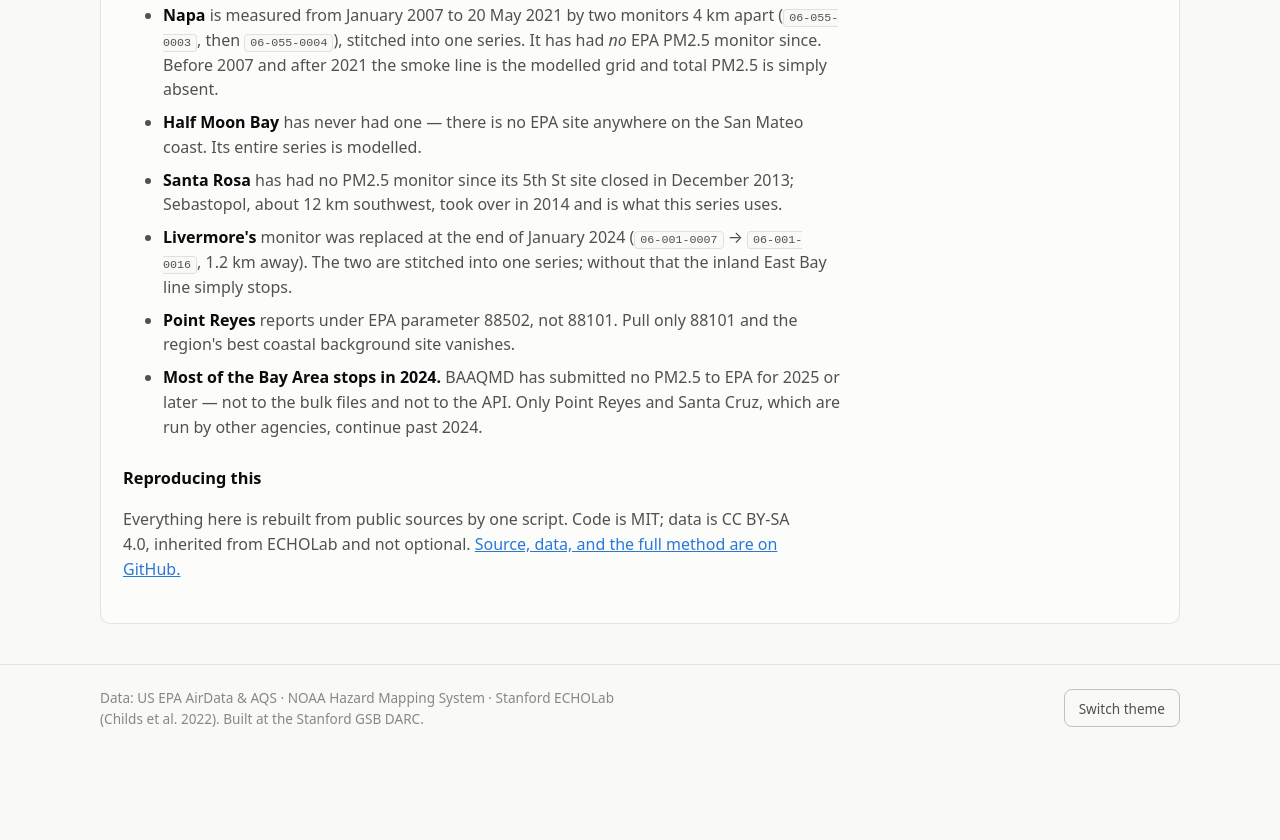
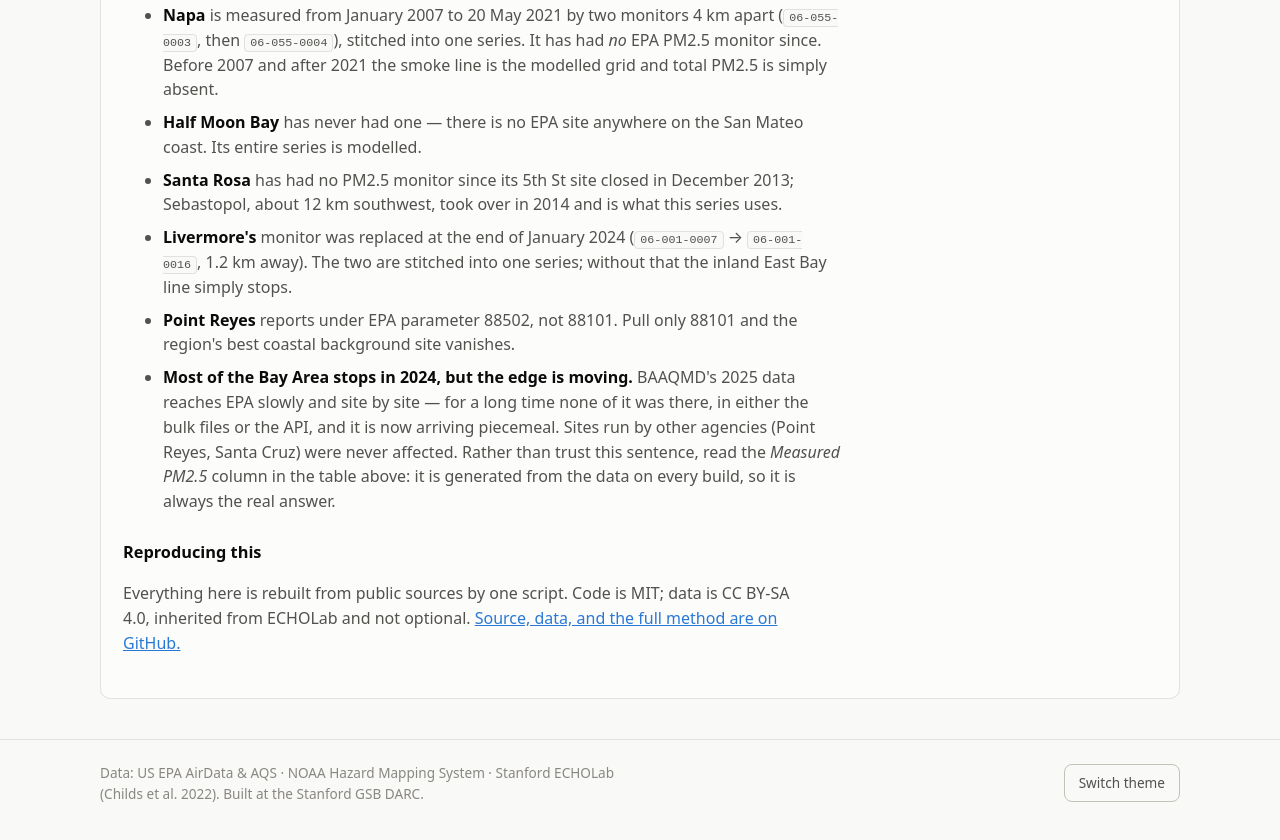
Before and after one commit to gsbdarc/bay-area-smoke, a plain HTML site: page site/index.html in a window 1280 px wide. Shown: the part 2075-2915 px from the top of the page. Before the commit the page ends 2852 px from the top, so only its background shows below. Drawn offline with Linux system fonts and the light colour scheme.

Commit message:
Stop asserting a fixed 2025 coverage gap; point at the generated table
Two refresh runs fifteen minutes apart returned different data, which is how
this surfaced: BAAQMD has begun submitting 2025 to AQS, site by site rather
than all at once. Alameda returned "No data matched your selection" this
morning and 90 rows for the same query this afternoon; Oakland and Concord
have landed, while San Francisco, Santa Clara, Sonoma and Napa are still
empty.

The pipeline needed no change -- the scheduled run fetched it, labelled it
provisional, and recomputed per-location coverage on its own. But the prose
did. Both the README and the site's "Known holes" section flatly asserted that
only Point Reyes and Santa Cruz continue past 2024, which is now false and
which any replacement sentence would eventually repeat.

So neither one names locations any more. They describe the mechanism -- a
piecemeal backfill whose edge keeps moving -- and send the reader to the
per-location coverage table, which is generated from the data on every build
and is therefore always right. A hand-written date in a README is a claim with
no way to notice it has gone stale.

See #7 for the evidence and the current per-location state.

Co-Authored-By: Claude Opus 5 (1M context) <noreply@anthropic.com>

```diff
--- a/site/index.html
+++ b/site/index.html
@@ -169,10 +169,14 @@
       <li><strong>Point Reyes</strong> reports under EPA parameter 88502, not
         88101. Pull only 88101 and the region's best coastal background site
         vanishes.</li>
-      <li><strong>Most of the Bay Area stops in 2024.</strong> BAAQMD has
-        submitted no PM2.5 to EPA for 2025 or later — not to the bulk files and
-        not to the API. Only Point Reyes and Santa Cruz, which are run by other
-        agencies, continue past 2024.</li>
+      <li><strong>Most of the Bay Area stops in 2024, but the edge is
+        moving.</strong> BAAQMD's 2025 data reaches EPA slowly and site by site
+        — for a long time none of it was there, in either the bulk files or the
+        API, and it is now arriving piecemeal. Sites run by other agencies
+        (Point Reyes, Santa Cruz) were never affected. Rather than trust this
+        sentence, read the <em>Measured PM2.5</em> column in the table above:
+        it is generated from the data on every build, so it is always the real
+        answer.</li>
     </ul>
 
     <h3>Reproducing this</h3>
```
Also changed, not shown: 1 other file.
